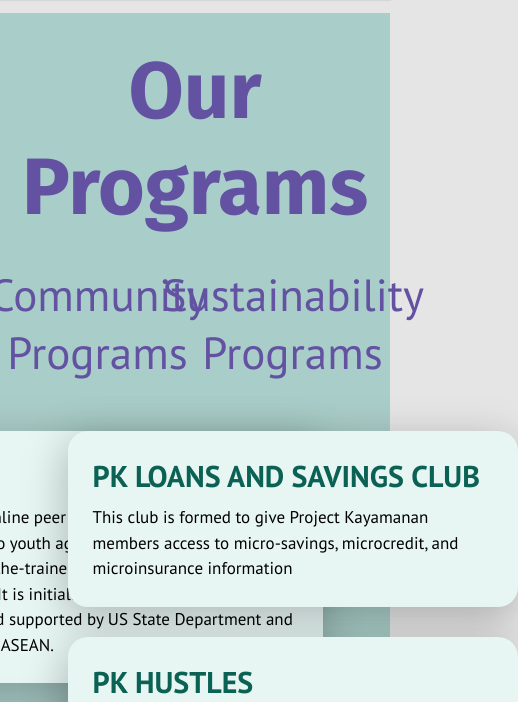
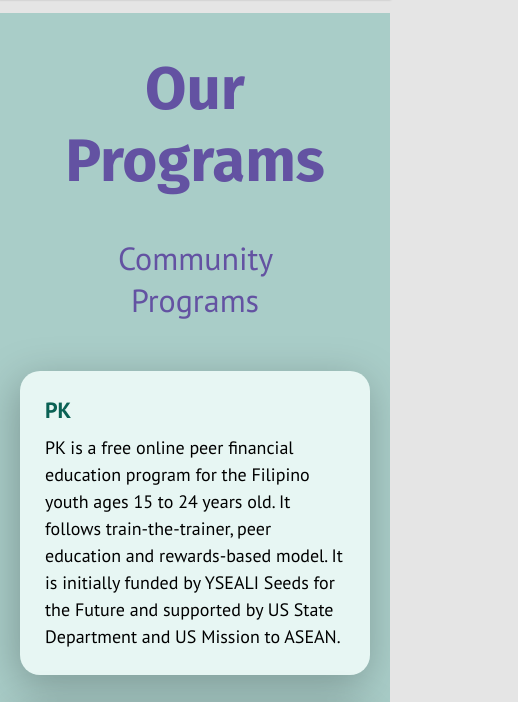
Before and after one commit to edrian-liao/pk-website, a plain HTML site: page ourprogram.html in a window 390 px wide. Shown: the part 87-789 px from the top of the page, 518 px wide, since content can reach past the window. Drawn offline with Linux system fonts and the light colour scheme.

Commit message:
our programs responsive for every screen

```diff
--- a/style.css
+++ b/style.css
@@ -1018,9 +1018,55 @@ box-shadow: 2px 2px 4px rgba(0, 0, 0, 0.25);
     padding-left: 10px; /* Adjust the left padding */
     padding-right: 10px; /* Adjust the right padding */
   }
+  .programTitle {
+    font-size: 30px;
+    padding: 10px;
+    padding-top: 40px;
+  }
+  .communityHeader, .sustainHeader {
+    font-size: 32px;
+  }
+  .programs {
+    display: flex;
+    flex-direction: column;
+    justify-content: center;
+    align-items: center;
+    background-color:#a9cdc8;
+    padding-bottom: 30px;
+  }
 
+  .box {
+    width: 350px;
+    align-items: center;
+    justify-content: center;
+    height: auto;
+    filter: drop-shadow(-3px 10px 20px rgba(0, 0, 0, 0.25));
+    background-color: #e7f6f3;
+    border-radius: 20px;
+    padding: 20px 20px 20px 20px;
+    margin-top: 30px;
+  }
+
+  .boxHead {
+    font-size: 22px;
+    font-weight: bold;
+    font-family: "PT Sans", "Metropolis", sans-serif;
+    color:#0a6154;
+    padding: 5px 5px 5px 5px;
+  }
+
+  .boxBody {
+    font-size: 18px;
+    line-height: 1.5;
+    align-items: center;
+    justify-content: center;
+    font-family: "PT Sans", "Metropolis", sans-serif;
+    text-align: left;
+    color: black;
+    padding: 5px 5px 5px 5px;
+  }
 }
-@media only screen and (max-width: 768px) {
+@media only screen and (max-width: 950px) {
   .heroContent {
     flex-direction: column; /* Stack elements vertically */
     align-items: center; /* Center-align content */
@@ -1087,4 +1133,51 @@ box-shadow: 2px 2px 4px rgba(0, 0, 0, 0.25);
     width: 30px;
     height: auto;
   }
+  .programTitle {
+    font-size: 30px;
+    padding: 10px;
+    padding-top: 40px;
+  }
+  .communityHeader, .sustainHeader {
+    font-size: 32px;
+  }
+  .programs {
+    display: flex;
+    flex-direction: column;
+    justify-content: center;
+    align-items: center;
+    background-color:#a9cdc8;
+    padding-bottom: 30px;
+  }
+
+  .box {
+    width: 350px;
+    align-items: center;
+    justify-content: center;
+    height: auto;
+    filter: drop-shadow(-3px 10px 20px rgba(0, 0, 0, 0.25));
+    background-color: #e7f6f3;
+    border-radius: 20px;
+    padding: 20px 20px 20px 20px;
+    margin-top: 30px;
+  }
+
+  .boxHead {
+    font-size: 22px;
+    font-weight: bold;
+    font-family: "PT Sans", "Metropolis", sans-serif;
+    color:#0a6154;
+    padding: 5px 5px 5px 5px;
+  }
+
+  .boxBody {
+    font-size: 18px;
+    line-height: 1.5;
+    align-items: center;
+    justify-content: center;
+    font-family: "PT Sans", "Metropolis", sans-serif;
+    text-align: left;
+    color: black;
+    padding: 5px 5px 5px 5px;
+  }
 }
```
